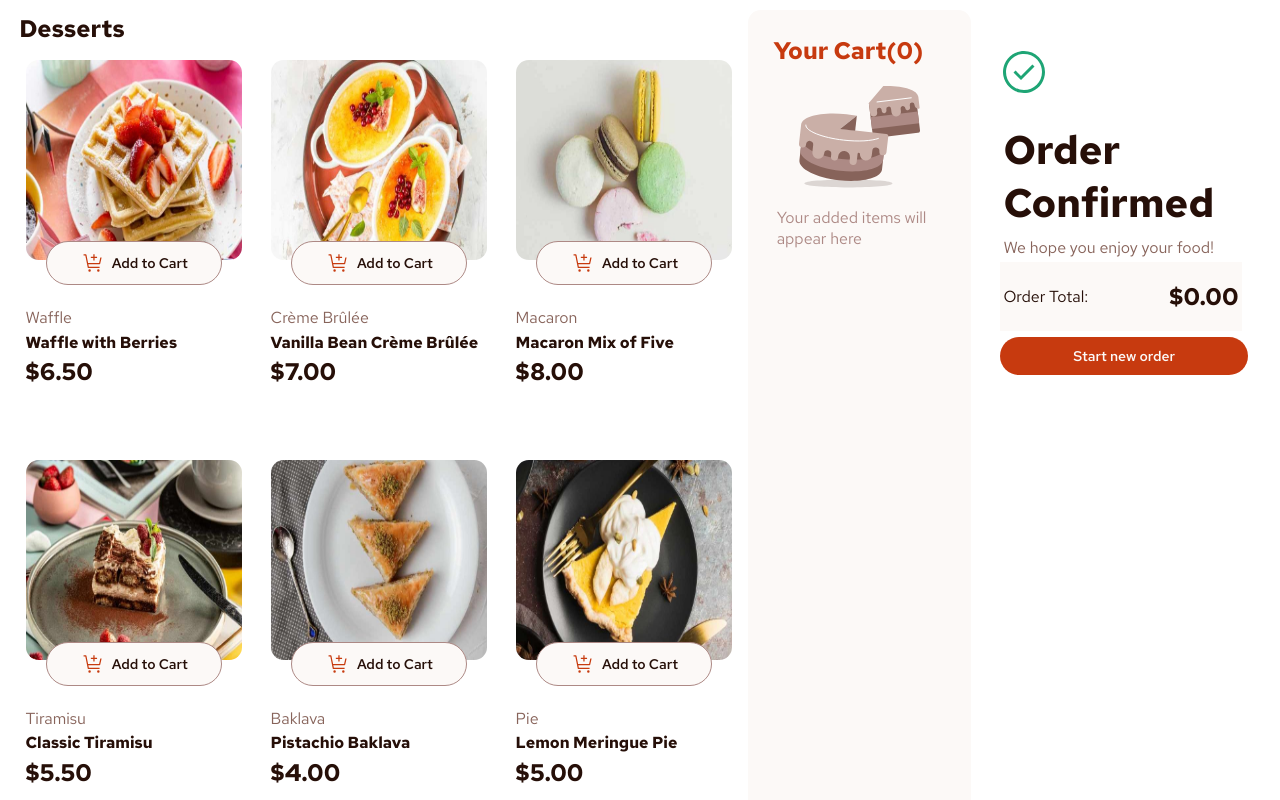
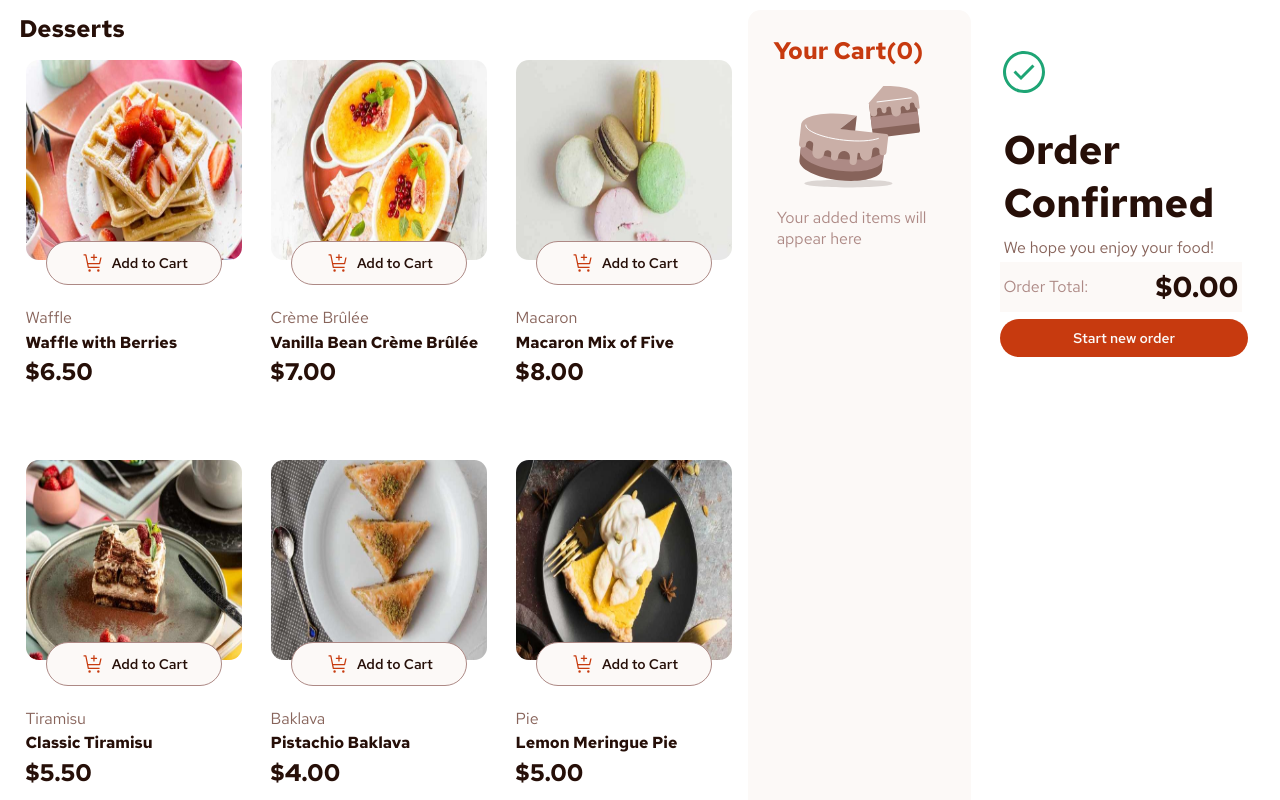
Before and after one commit to 0gemeoJV/ProductCart, a React (Vite) app in the folder Product-cart/: page / in a window 1280 px wide. Shown: the top 800 px of the page. Built offline with nearby package versions, Linux system fonts and the light colour scheme.

Commit message:
estilizando o order confirmed

```diff
--- a/Product-cart/src/components/OrderConfirmed.tsx
+++ b/Product-cart/src/components/OrderConfirmed.tsx
@@ -23,7 +23,7 @@ function OrderConfirmed({ cartItems }: { cartItems: any[] }) {
                         </div>
                     </div>
                 ))}
-                <div className='price-order'>
+                <div className='order-total'>
                     <p>Order Total:</p>
                     <h2 className='price'> ${cartItems.reduce((total, item) => total + (item.quantity * item.price), 0).toFixed(2)}</h2>
                 </div>
--- a/Product-cart/src/stylesComponents/OrderConfirmedStyle.css
+++ b/Product-cart/src/stylesComponents/OrderConfirmedStyle.css
@@ -16,3 +16,14 @@
 .order-text p{
     color: var(--rose-500)
 }
+
+.order-total{
+    display: flex;
+    justify-content: space-between;
+    width: 100%;
+    align-items: center;
+}
+
+.order-total h2{
+    font-size: 1.8rem;
+}
```
